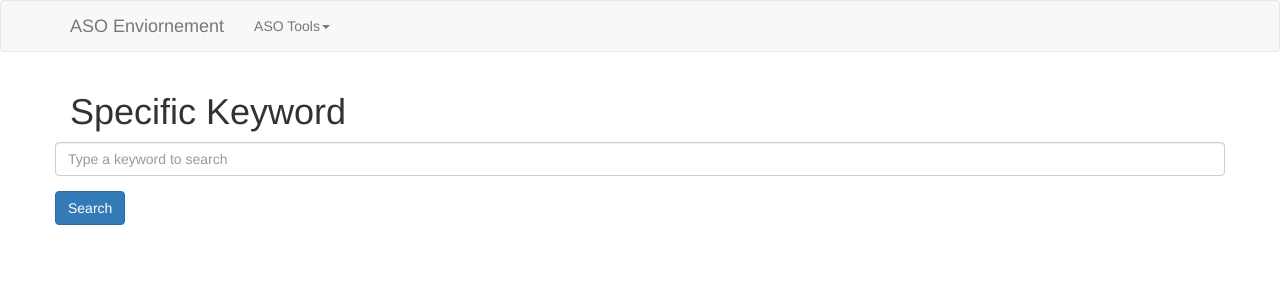
After one commit to lesagi/aso_env, a Node server app: page /specificKey in a window 1280 px wide. The commit adds this page. Shown: the top 300 px of the page. Run offline with Node 20, Linux system fonts and the light colour scheme; data that the repository does not hold is empty; some libraries are stand-ins or nearby versions.

Commit message:
A non stable update, for specific functions

```diff
--- a/app.js
+++ b/app.js
@@ -3,7 +3,8 @@ methodOverride      = require("method-override"),
 bodyParser          = require("body-parser"),
 functions           = require("./functions"),
 request             = require("request"),
-
+mongoose            = require("mongoose"),
+Keyword             = require("./models/keyword.js"),
 Regex = require("regex"),
 app = express();
 
@@ -14,7 +15,7 @@ app.set("view engine", "ejs");
 app.use(express.static(__dirname + "/public"));
 app.use(methodOverride("_method"));
 
-
+mongoose.connect("mongodb://localhost/aso_env");
 
 //=================
 // ROUTES IMPORTING
@@ -53,10 +54,141 @@ app.get("/apiCreator", function(req,res){
    res.render("API/index",{appLists:appLists});
 });
 
+// =====================
+// Keyword Presentation
+// =====================
+
+app.get("/specificKey", function(req,res){
+   Keyword.find({},function(err,allKeywords){
+       if (err){
+           console.log(err);
+       } else {
+           res.render("specificKey/index", {allKeywords:allKeywords})
+       }
+
+   });
+});
+
+app.get("/specificKey/:id", function(req,res){
+    // use the id to find the specific keyword in the database
+    Keyword.findById(req.params.id, function(err,keyword){
+        if(err){
+            console.log(err);
+        } else { //render the show page along with the required params
+            res.render("specificKey/show",{historyData:keyword.updates, term:keyword.term})
+        }
+    });
+});
+
+
+app.post("/specificKey/:id", function(req,res){
+    console.log(req.body.term);
+    Keyword.findOne({term: req.body.term},function(err, keyword){
+        if (err){
+            console.log(err);
+        } else {
+            res.render("specificKey/show",{historyData:keyword.updates, term:keyword.term})
+            keyword["updates"].forEach(function(el){
+              if(el.date =="Sun Aug 06 2017 00:00:00 GMT+0000 (UTC)"){
+                  console.log(el.traffic);
+              } else {
+                  console.log("nothing");
+              }
+            });
+
+            // Adding info of the keywords for a specific date to the array
+            // by finding the keywords with the id, specifiying 'updates' key and push
+            // the 'newData' set to the array
+            // keyword.updates.push(newData);
+            // keyword.save();
+        }
+    });
+
+});
+
+app.get("/specificKey/:id/edit")
 
 app.listen(process.env.PORT, process.env.IP, function(){
     console.log("Server is running");
 });
+
+function createKey(term,traffic,difficulty,competition){
+    //set the parameters in the Keyword Schema order
+    var newKey = {
+        term: term,
+        updates:[{
+            date: new Date().getTime(),
+            traffic: traffic,
+            difficulty: difficulty,
+            competition: competition
+        }]
+    };
+    Keyword.create(newKey, function(err, keyword){
+        if(err){
+            console.log(err);
+        } else {
+            console.log(keyword);
+        }
+    })
+}
+
+//Update a single keyword Data
+function updateKeyword(term,traffic,difficulty,competition){
+    var newData = {
+        // set a new parameter "Updated". Created only when it's being updated
+        updated: new Date().getTime(),
+        traffic: traffic,
+        difficulty: difficulty,
+        competition: competition
+    };
+    Keyword.findOne({date: Date().getTime()},function(err, keyword){
+        if (err){
+            console.log(err);
+        } if (keyword == null){ // if there is not keyword data for this date, add the data for this date
+            createKey(term,traffic,difficulty,competition);
+        } else { // else, update the fields of the keywords on this specific date
+            // Adding info of the keywords for a specific date to the array
+            // by finding the keywords with the id, specifiying 'updates' key and push
+            // the 'newData' set to the array
+            keyword.updates.push(newData);
+            keyword.save();
+        }
+    });
+
+
+}
+
+Keyword.findOne({term:"hello"},function(err,foundKeyword){
+    var givenDate = new Date('2017-08-28').toDateString();
+  if (err){
+      console.log(err);
+  } else {
+      foundKeyword.updates.forEach(function(el){
+          if(el.date.toDateString()===givenDate){
+              el.traffic = 7.0;
+              el.updated = Date.now();
+          }
+      });
+      foundKeyword.save();
+      console.log(foundKeyword);
+  }
+});
+
+    // Keyword.findOneAndUpdate(
+    //     { term: "hello", "updates.$.date":"Mon Aug 28 2017 07:16:33 GMT+0000 (UTC)"},
+    //     { $set: { "updates.$.traffic":5 }},
+    //     function(err,keyword){
+    //         if (err){
+    //             console.log(err);
+    //         } else {
+    //             console.log(keyword);
+    //         }
+    //     }
+    // );
+
+
+// updateKeyword("hello",5.2,4.0,220);
+// createKey("hello",4.6,8.4,256);
 
 
 var appLists = { iOS:
--- a/package.json
+++ b/package.json
@@ -16,6 +16,7 @@
     "jQuery": "^1.7.4",
     "jsdom": "^11.1.0",
     "method-override": "^2.3.9",
+    "mongoose": "^4.10.8",
     "regex": "^0.1.1",
     "request": "^2.81.0"
   }
--- a/public/css/main.css
+++ b/public/css/main.css
@@ -27,17 +27,17 @@ textarea {
 /*    height: 12px;*/
 /*}*/
 
-.child {
-  position: absolute;
-  top: 0; left: 0;
-  width: 100%; height: 100%;
-}
+/*.child {*/
+/*  position: absolute;*/
+/*  top: 0; left: 0;*/
+/*  width: 100%; height: 100%;*/
+/*}*/
 
-.parent {
-  height: 0;
+/*.parent {*/
+/*  height: 0;*/
 
-  position: relative;
-}
+/*  position: relative;*/
+/*}*/
 
 .embedded-textarea {
 
--- a/routes/phrasesCounter.js
+++ b/routes/phrasesCounter.js
@@ -16,10 +16,11 @@ router.post("/", function(req,res){
 
     var undelimitedList = req.body.keywordsList;
     var desc = req.body.fullDescription;
+    var allDescWords = functions.cleanArray(functions.textToArr(desc));
     var descWords = functions.removeArrayDuplicates(functions.cleanArray(functions.textToArr(desc)));
     var keyList = functions.countKeywords(undelimitedList, desc);
 
-   res.render("phrasesCounter/show", {keyList:keyList, undelimitedList:undelimitedList, desc:desc, descLen:descWords.length});
+   res.render("phrasesCounter/show", {keyList:keyList, undelimitedList:undelimitedList, desc:desc, descLen:allDescWords.length});
 });
 
 module.exports = router;
--- a/views/API/index.ejs
+++ b/views/API/index.ejs
@@ -11,7 +11,8 @@
                     <label for="OpSysDropList"> OS: </label>
                     <div class="row">
                         <div class="col-lg-12">
-                            <select id="OpSysDropList" name="os" class="btn btn-default dropdown-toggle" onchange="configureDropDownLists(this,document.getElementById('appNameDropList'))">
+                            <select id="OpSysDropList" name="os" class="btn btn-default dropdown-toggle" onchange="configureDropDownLists(this,document.getElementById('appNameDropList'))" placeholder="iOS">
+                            	<option value="">Please select Operation System</option>
                             	<option value="iOS">iOS</option>
                             	<option value="Android">Android</option>
                         	</select>
--- a/views/partials/header.ejs
+++ b/views/partials/header.ejs
@@ -32,6 +32,7 @@
 	            <li><a href="/commaSeperator">Comma Seperator</a></li>
 	            <li><a href="/wordExec">Word Seperator</a></li>
 	            <li><a href="/apiCreator">API Links</a></li>
+	            <li><a href="/specificKey">Specific Keyword</a></li>
 	          </ul>
 	        </li>
 	      </ul>
--- /dev/null
+++ b/views/specificKey/index.ejs
@@ -0,0 +1,28 @@
+<% include ../partials/header.ejs %>
+
+
+    <div class="container container-fluid">
+        <h1>Specific Keyword</h1>
+        <form class="row form-horizontal" action="/specificKey" method="POST">
+            <div class="form-group">
+                <div class="col-lg-12 col-md-12 col-sm-12 col-xs-12">
+                    <input class="form-control" type="search" name="term" placeholder="Type a keyword to search"></input>
+                </div>
+            </div>
+            <div class="form-group">
+                <div class="col-lg-12 col-md-12 col-sm-12 col-xs-12">
+                     <button type="submit" class="btn btn-primary">Search</button>
+                </div>
+            </div>
+        </form>
+        <ul>
+            <% allKeywords.forEach(function(keyword){ %>
+                <li><a href="/specificKey/<%=keyword._id%>"><%=keyword.term%></a></li>
+            <% }); %>
+        </ul>
+
+    </div>
+
+
+
+<% include ../partials/footer.ejs %>
```
Also changed, not shown: functions/index.js (+5 -3 lines), models/iosApp.js (added, +17 -0 lines), models/keyword.js (added, +16 -0 lines), models/serProApp.js (added, +9 -0 lines), public/scripts/apiCreator.js (+12 -16 lines), views/specificKey/show.ejs (added, +46 -0 lines), views/wordExec/show.ejs (+7 -5 lines).
